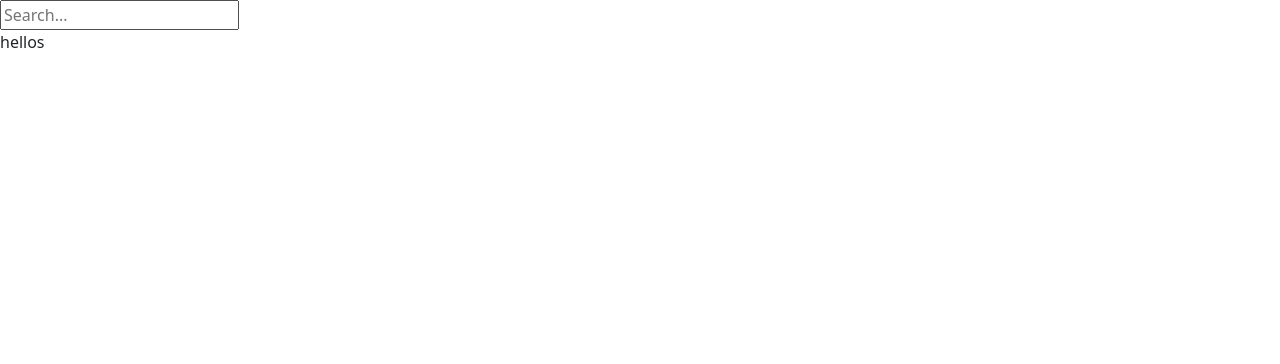
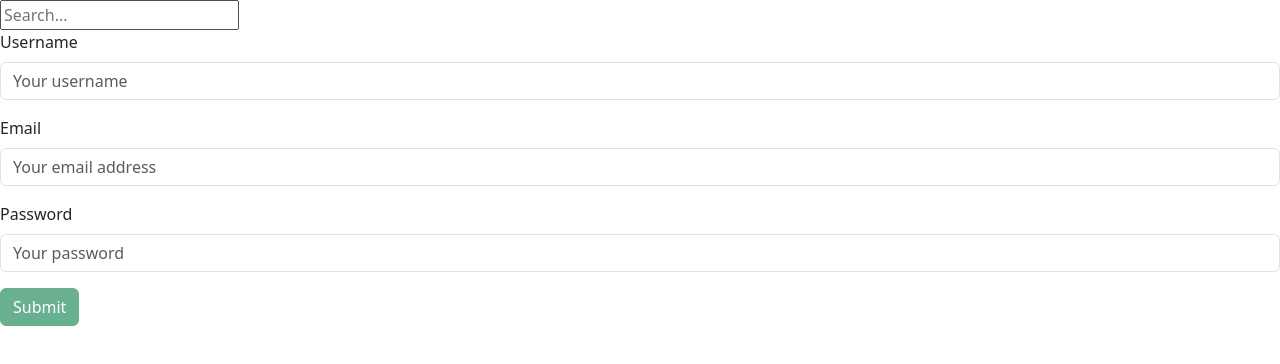
Before and after one commit to andreamr78/TeamRobin, a React (Vite) app in the folder client/: page /SignUp in a window 1280 px wide. Shown: the top 364 px of the page. Built offline with nearby package versions, Linux system fonts and the light colour scheme.

Commit message:
SignUp update

```diff
--- a/client/src/pages/SignUp.tsx
+++ b/client/src/pages/SignUp.tsx
@@ -1,90 +1,120 @@
-import React, { useState } from "react";
-//import "./SignUp.css";
+import React, { useState } from 'react';
+import type { ChangeEvent, FormEvent } from 'react';
+import { Form, Button, Alert } from 'react-bootstrap';
+import { useMutation } from '@apollo/client';
 
-function SignUp() {
-  const [email, setEmail] = useState("");
-  const [username, setUsername] = useState("");
-  const [password, setPassword] = useState("");
-  const [message, setMessage] = useState(""); // mensaje de success o error
+import Auth from '../utils/auth.js';
+import type { User } from '../models/User.js';
+import { ADD_USER } from '../utils/mutations.js'; // Import the ADD_USER mutation
 
-  const handleSubmit = async (e: React.FormEvent) => {
-    e.preventDefault(); // para no cargar de nuevo la pag (se necesita?)
+// biome-ignore lint/correctness/noEmptyPattern: <explanation>
+const SignupForm = ({}: { handleModalClose: () => void }) => {
+  // set initial form state
+  const [userFormData, setUserFormData] = useState<User>({ username: '', email: '', password: '', savedDestinations: [] });
+  // set state for form validation
+  const [validated] = useState(false);
+  // set state for alert
+  const [showAlert, setShowAlert] = useState(false);
+
+  const [addUserMutation] = useMutation(ADD_USER); // Use the ADD_USER mutation
+
+  const handleInputChange = (event: ChangeEvent<HTMLInputElement>) => {
+    const { name, value } = event.target;
+    setUserFormData({ ...userFormData, [name]: value });
+  };
+
+  const handleFormSubmit = async (event: FormEvent<HTMLFormElement>) => {
+    event.preventDefault();
+
+    // check if form has everything (as per react-bootstrap docs)
+    const form = event.currentTarget;
+    if (form.checkValidity() === false) {
+      event.preventDefault();
+      event.stopPropagation();
+    }
 
     try {
-      // TODO: Cambiar por el endpoint real
-      const response = await fetch("/sign-up", {
-        //fetch para enviar al endpoint signup
-        method: "POST",
-        headers: {
-          "Content-Type": "application/json",
-        },
-        body: JSON.stringify({
-          email,
-          username,
-          password,
-        }),
+      const { data } = await addUserMutation({
+        variables: { ...userFormData },
       });
 
-      const data = await response.json(); // esto lo convierte a json
+      if (!data?.addUser.token) {
+        throw new Error('something went wrong!');
+      }
 
-      if (response.ok) {
-        setMessage("Sign up successful"); // mensaje si todo sale bien
+      Auth.login(data.addUser.token);
+    } catch (err) {
+      console.error(err);
+      setShowAlert(true);
+    }
 
-        //TO DO: aquí va el código para redireccionar cuando se haga sign in
-      } else {
-        setMessage(`Error: ${data.message || "Something's gone wrong"}`); //si algo sale mal
-      }
-    } catch (error) {
-      console.error("Error en la solicitud:", error);
-      setMessage("Hubo un problema con el servidor.");
-    }
+    setUserFormData({
+      username: '',
+      email: '',
+      password: '',
+      savedDestinations: [],
+    });
   };
 
+
+
+
   return (
-    <div className="sign-up-page">
-      hellos
-      {/* <div className="sign-up-form">
-        <h1>
-          <b>Sign Up</b>
-        </h1>
-        <form id="form" onSubmit={handleSubmit}>
-          <div className="mb-3">
-            <label className="form-label">Email</label>
-            <input
-              type="email"
-              className="form-control"
-              onChange={(e) => setEmail(e.target.value)}
-              value={email}
+    <>
+    {/* This is needed for the validation functionality above */}
+    <Form noValidate validated={validated} onSubmit={handleFormSubmit}>
+      {/* show alert if server response is bad */}
+      <Alert dismissible onClose={() => setShowAlert(false)} show={showAlert} variant='danger'>
+        Something went wrong with your signup!
+      </Alert>
+
+      <Form.Group className='mb-3'>
+        <Form.Label htmlFor='username'>Username</Form.Label>
+        <Form.Control
+          type='text'
+          placeholder='Your username'
+          name='username'
+          onChange={handleInputChange}
+          value={userFormData.username || ''}
           required
         />
-          </div>
-          <div className="mb-3">
-            <label className="form-label">Username</label>
-            <input
-              className="form-control"
-              onChange={(e) => setUsername(e.target.value)}
-              value={username}
+        <Form.Control.Feedback type='invalid'>Username is required!</Form.Control.Feedback>
+      </Form.Group>
+
+      <Form.Group className='mb-3'>
+        <Form.Label htmlFor='email'>Email</Form.Label>
+        <Form.Control
+          type='email'
+          placeholder='Your email address'
+          name='email'
+          onChange={handleInputChange}
+          value={userFormData.email || ''}
           required
         />
-          </div>
-          <div className="mb-3">
-            <label className="form-label">Password</label>
-            <input
-              type="password"
-              className="form-control"
-              onChange={(e) => setPassword(e.target.value)}
-              value={password}
+        <Form.Control.Feedback type='invalid'>Email is required!</Form.Control.Feedback>
+      </Form.Group>
+
+      <Form.Group className='mb-3'>
+        <Form.Label htmlFor='password'>Password</Form.Label>
+        <Form.Control
+          type='password'
+          placeholder='Your password'
+          name='password'
+          onChange={handleInputChange}
+          value={userFormData.password || ''}
           required
         />
-          </div>
-          <button type="submit" className="btn btn-primary">
+        <Form.Control.Feedback type='invalid'>Password is required!</Form.Control.Feedback>
+      </Form.Group>
+      <Button
+        disabled={!(userFormData.username && userFormData.email && userFormData.password)}
+        type='submit'
+        variant='success'>
         Submit
-          </button>
-        </form>
-        {message && <p>{message}</p>}
-      </div> */}
-    </div>
+      </Button>
+    </Form>
+  </>
   );
 }
 
-export default SignUp;
+export default SignupForm;
```
Lines whose indentation alone changed are shown as unchanged.
